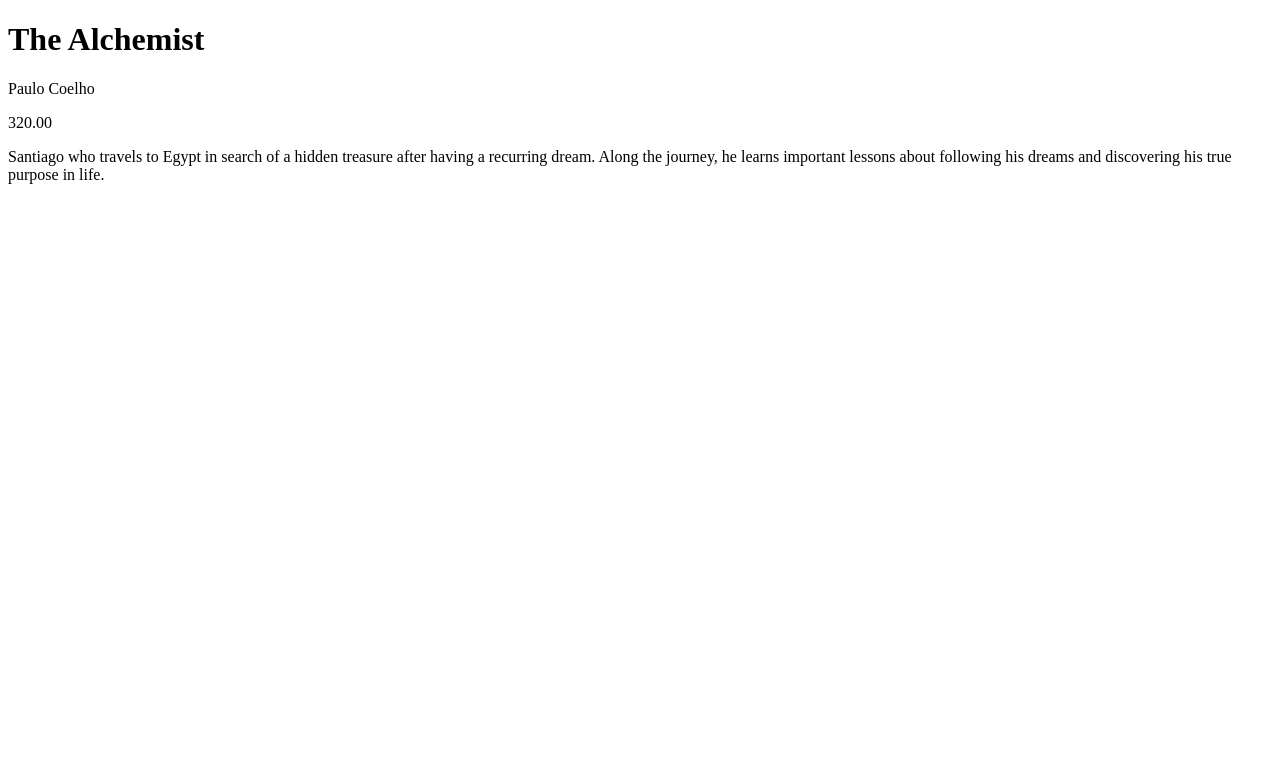
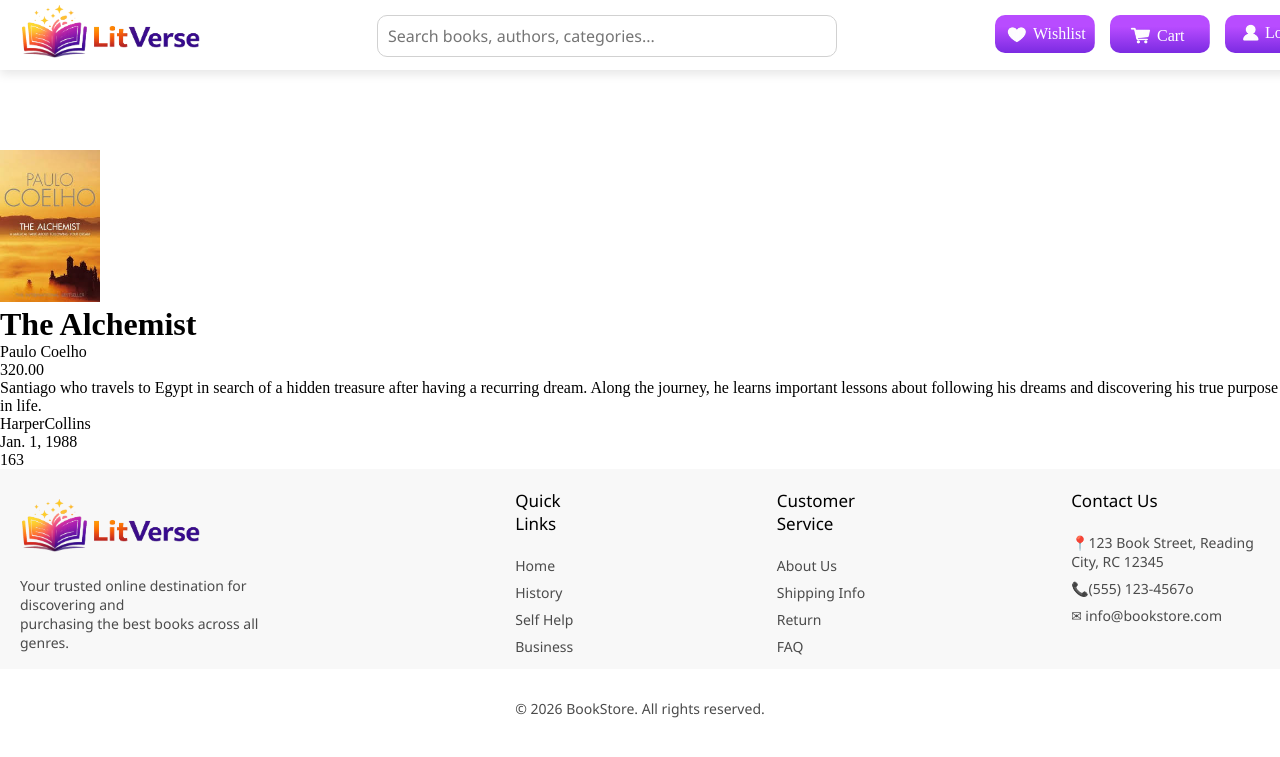
Before and after one commit to desny04/LitVerse, a Django app: page /book/34/ in a window 1280 px wide. Shown: the top 757 px of the page. Run offline with Django 5.2, Linux system fonts and the light colour scheme; data comes from the database, SQL or seed files in the repository; both versions use the stored data as it was after the commit.

Commit message:
products page

```diff
--- a/bookstore/books/models.py
+++ b/bookstore/books/models.py
@@ -25,5 +25,13 @@ class Book(models.Model):
 
     description = models.TextField()
 
+    publisher = models.CharField(max_length=200)
+
+    publication_date = models.DateField()
+
+    isbn = models.CharField(max_length=20)
+
+    pages = models.IntegerField()
+
     def __str__(self):
         return self.title
--- a/bookstore/books/views.py
+++ b/bookstore/books/views.py
@@ -17,6 +17,8 @@ def home(request):
     }
 
     return render(request, "home.html", context)
+
+
 
 def home(request):
 
--- /dev/null
+++ b/bookstore/static/css/book_detail.css
@@ -0,0 +1,312 @@
+*{
+    margin: 0px;
+    padding: 0px;
+}
+
+body{
+    overflow-x: hidden;
+}
+
+.nav{
+    display: flex;
+    justify-content:left;
+    position:fixed;
+    width:100%;
+    gap: 20%;
+    padding: 5px;
+    height: 60px;
+    background-color: white;
+    box-shadow:0 4px 10px rgba(0,0,0,0.1);
+    z-index:1000;
+}
+
+.left_nav{
+    padding-left: 15px;
+}
+
+.right_nav{
+    display: flex;
+    justify-content: center;
+    gap: 20%;
+    padding-top: 10px;
+}
+
+.search_bar input{
+    width: 35vw;
+    height: 40px;
+    border: 1px solid rgb(209, 209, 209);
+    outline: none;
+    border-radius: 10px;
+    padding-left: 10px;
+    color: rgb(141, 141, 141);
+    font-family: 'Segoe UI', Tahoma, Geneva, Verdana, sans-serif;
+    font-size: medium;
+}
+
+.buttons{
+    display: flex;
+    justify-content: center;
+    gap: 15px;
+}
+
+.wishlist-btn{
+display:flex;
+align-items:center;
+gap:6px;
+
+padding:10px 12px;
+text-decoration:none;
+color:white;
+font-weight:500;
+position:relative;
+
+border-right:1px solid rgba(255,255,255,0.2);
+}
+
+.wishlist{
+    cursor: pointer;
+    width: 100px;
+    height: 38px;
+    border-radius: 10px;
+    border: none;
+    outline: none;
+    color: rgb(255, 255, 255);
+    font-size:medium;
+    font-weight: 450;
+    background: linear-gradient(
+        to bottom,
+        #b84cff 30%,
+        #7b2be2 100%
+    );
+}
+
+
+
+.wishlist:hover{
+    background: linear-gradient(
+        to bottom,
+        #8c3bc3 30%,
+        #671ec7 100%
+    );
+}
+.cart-btn{
+display:flex;
+align-items:center;
+gap:6px;
+
+padding:10px 20px;
+text-decoration:none;
+color:white;
+font-weight:500;
+position:relative;
+
+border-right:1px solid rgba(255,255,255,0.2);
+}
+
+.cart{
+    cursor: pointer;
+    width: 100px;
+    height: 38px;
+    border-radius: 10px;
+    border: none;
+    outline: none;
+    color: rgb(255, 255, 255);
+    font-size:medium;
+    font-weight: 450;
+    background: linear-gradient(
+        to bottom,
+        #b84cff 30%,
+        #7b2be2 100%
+    );
+}
+
+
+
+.cart:hover{
+    background: linear-gradient(
+        to bottom,
+        #8c3bc3 30%,
+        #671ec7 100%
+    );
+}
+
+.logout-btn{
+display:flex;
+align-items:center;
+gap:6px;
+
+padding:8px 18px;
+text-decoration:none;
+color:white;
+font-weight:500;
+position:relative;
+
+border-right:1px solid rgba(255,255,255,0.2);
+}
+
+.logout{
+    cursor: pointer;
+    width: 100px;
+    height: 38px;
+    border-radius: 10px;
+    border: none;
+    outline: none;
+    color: rgb(255, 255, 255);
+    font-size:medium;
+    font-weight: 450;
+    background: linear-gradient(
+        to bottom,
+        #b84cff 30%,
+        #7b2be2 100%
+    );
+}
+
+
+
+.logout:hover{
+    background: linear-gradient(
+        to bottom,
+        #8c3bc3 30%,
+        #671ec7 100%
+    );
+}
+
+.book-image{
+    padding-top: 150px;
+}
+
+
+
+
+
+
+
+
+
+
+
+
+
+
+
+
+
+
+
+
+.footer{
+    background-color: rgb(248, 248, 248);
+    display: flex;
+    justify-content: center;
+    gap: 220px;
+    padding-top:0px;
+    padding-left: 20px;
+    height: 200px;
+}
+
+.litverse-qoute{
+    padding-top: 30px;
+}
+
+.qoute{
+    padding-top: 20px;
+    color: rgb(75, 75, 75);
+    font-family: 'Segoe UI', Tahoma, Geneva, Verdana, sans-serif;
+    font-size: 14px;
+}
+
+.links-contact{
+    display: flex;
+    gap: 200px;
+}
+
+.quick-links p{
+    padding-top: 20px;
+    color: black;
+    font-size: 17px;
+    font-weight: 500;
+    font-family: 'Segoe UI', Tahoma, Geneva, Verdana, sans-serif;
+}
+
+.quick-links ul{
+    cursor: pointer;
+    font-size: 14px;
+    color: rgb(75, 75, 75);
+    font-family: 'Segoe UI', Tahoma, Geneva, Verdana, sans-serif;
+    padding-top: 13px;
+}
+
+.quick-links a{
+    text-decoration: none;
+    color: inherit;
+}
+
+.quick-links li{
+    padding-top: 8px;
+}
+
+.quick-links li:hover{
+    color: black;
+    cursor: pointer;
+}
+
+.customer-service p{
+    padding-top: 20px;
+    color: black;
+    font-size: 17px;
+    font-weight: 500;
+    font-family: 'Segoe UI', Tahoma, Geneva, Verdana, sans-serif;
+}
+
+.customer-service ul{
+    cursor: pointer;
+    font-size: 14px;
+    color: rgb(75, 75, 75);
+    font-family: 'Segoe UI', Tahoma, Geneva, Verdana, sans-serif;
+    padding-top: 13px;
+}
+
+.customer-service li{
+    padding-top: 8px;
+}
+
+.customer-service li:hover{
+    color: black;
+    cursor: pointer;
+}
+
+.contact{
+    padding-right: 20px;
+}
+
+.contact p{
+    padding-top: 20px;
+    color: black;
+    font-size: 17px;
+    font-weight: 500;
+    font-family: 'Segoe UI', Tahoma, Geneva, Verdana, sans-serif;
+}
+
+.contact ul{
+    font-size: 14px;
+    color: rgb(75, 75, 75);
+    font-family: 'Segoe UI', Tahoma, Geneva, Verdana, sans-serif;
+    padding-top: 13px;
+}
+
+.contact li:hover{
+    color: black;
+    cursor: pointer;
+}
+
+.contact li{
+    padding-top: 8px;
+}
+.copyright{
+    padding-top: 30px;
+    padding-bottom: 40px;
+    text-align: center;
+    font-size: 14px;
+    color: rgb(75, 75, 75);
+    font-family: 'Segoe UI', Tahoma, Geneva, Verdana, sans-serif;
+}
--- a/bookstore/templates/book_detail.html
+++ b/bookstore/templates/book_detail.html
@@ -1,11 +1,50 @@
 <!DOCTYPE html>
 <html lang="en">
 <head>
+    {% load static %}
     <meta charset="UTF-8">
     <meta name="viewport" content="width=device-width, initial-scale=1.0">
     <title>Document</title>
+    <link rel="stylesheet" href="{% static 'css/book_detail.css' %}">
 </head>
 <body>
+
+    <div class="nav">
+
+        <div class="left_nav">
+            <div class="litverselogo">
+                <a href="{% url 'home' %}"><img src="{% static 'images/logohorizont.png' %}" alt="" width="180px"></a>
+            </div>
+        </div>
+
+        <div class="right_nav">
+            <form method="GET" action="">
+                <div class="search_bar">
+                    <input type="text" name="q" placeholder="Search books, authors, categories...">
+                </div>
+            </form>
+
+            <div class="buttons">
+                <div class="wishlist">
+                    <a href="" class="wishlist-btn"><img src="{% static 'images/wishlistnav.png' %}" class="icon-img" alt="" width="20px">Wishlist</a>
+                </div>
+
+                <div class="cart">
+                    <a href="" class="cart-btn"><img src="{% static 'images/cartnav.png' %}" class="icon-img" alt="" width="21px">Cart</a>
+                </div>
+
+                <div class="logout">
+                    <a href="{% url 'logout' %}" class="logout-btn"><img src="{% static 'images/logoutnav.png' %}" class="icon-img" alt="" width="16px">Logout</a>
+                </div>
+            </div>
+
+        </div>
+
+    </div>
+
+    <div class="book-image">
+        <img src="{{ book.image.url }}" width="100px">
+    </div>
     <h1>{{ book.title }}</h1>
     <p>{{ book.author }}</p>
     <p>{{ book.price }}</p>
@@ -13,5 +52,56 @@
     <p>{{ book.publisher }}</p>
     <p>{{ book.publication_date }}</p>
     <p>{{ book.pages }}</p>
+
+
+    <div class="footer">
+
+        <div class="litverse-qoute">
+
+            <div class="litverse-foot-logo">
+                <img src="{% static 'images/logohorizont.png' %}" alt="" width="180px">
+            </div>
+
+            <div class="qoute">
+                <p>Your trusted online destination for discovering and </p>
+                <p>purchasing the best books across all genres.</p>
+            </div>
+
+        </div>
+
+        <div class="links-contact">
+            <div class="quick-links">
+                <p>Quick Links</p>
+                <ul type="none">
+                    <a href="{% url 'home' %}"><li>Home</li></a>
+                    <a href="?category=history"><li>History</li></a>
+                    <a href="?category=selfhelp"><li>Self Help</li></a>
+                    <a href="?category=business"><li>Business</li></a>
+                </ul>
+            </div>
+
+            <div class="customer-service">
+                <p>Customer Service</p>
+                <ul type="none">
+                    <li>About Us</li>
+                    <li>Shipping Info</li>
+                    <li>Return</li>
+                    <li>FAQ</li>
+                </ul>
+            </div>
+
+            <div class="contact">
+                <p>Contact Us</p>
+                <ul type="none">
+                    <li>📍123 Book Street, Reading City, RC 12345</li>
+                    <li>📞(555) 123-4567o</li>
+                    <li>✉ info@bookstore.com</li>
+                </ul>
+            </div>
+        </div>
+    </div>
+
+
+    <div class="copyright"><p>© 2026 BookStore. All rights reserved.</p></div>
 </body>
 </html>
```
Also changed, not shown: bookstore/static/css/home.css (+17 -2 lines), bookstore/templates/home.html (+6 -1 lines), bookstore/books/migrations/0006_book_publisher.py (added), bookstore/books/migrations/0007_book_publication_date.py (added), bookstore/books/migrations/0008_book_isbn.py (added), bookstore/books/migrations/0009_book_pages.py (added), bookstore/db.sqlite3.
